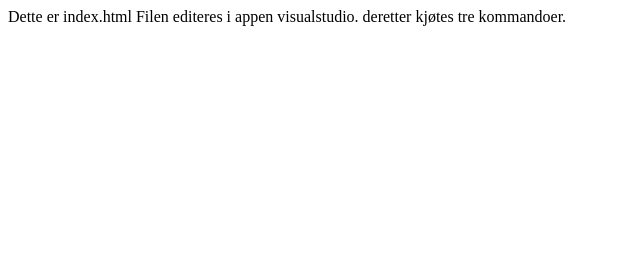
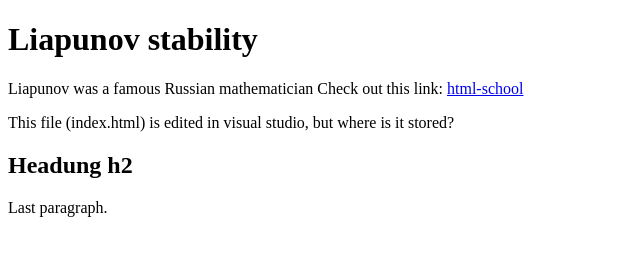
Before and after one commit to EgilNjaal/liapunov, a website: page public/index.html in a window 1280 px wide. Shown: the whole page, without its empty margins (0-640 px from the left). Drawn offline with Linux system fonts and the light colour scheme.

Commit message:
Text? 18.02.2019

```diff
--- a/public/index.html
+++ b/public/index.html
@@ -4,12 +4,18 @@
     <meta charset="UTF-8">
     <meta name="viewport" content="width=device-width, initial-scale=1.0">
     <meta http-equiv="X-UA-Compatible" content="ie=edge">
-    <title>Document</title>
+    <title>Liapunov stability</title>
 </head>
 <body>
-    Dette er index.html
-    Filen editeres i appen visualstudio.
-    deretter kjøtes
-    tre kommandoer.
+    <h1>Liapunov stability</h1>
+    <p>Liapunov was a famous Russian mathematician
+        Check out this link:
+        <a href="https://www.w3schools.com"> html-school</a>
+    </p>
+    <p>This file (index.html) is edited in visual studio,
+        but where is it stored?
+    </p>
+    <h2>Headung h2</h2>
+    <p>Last paragraph.</p>
 </body>
 </html>
```
